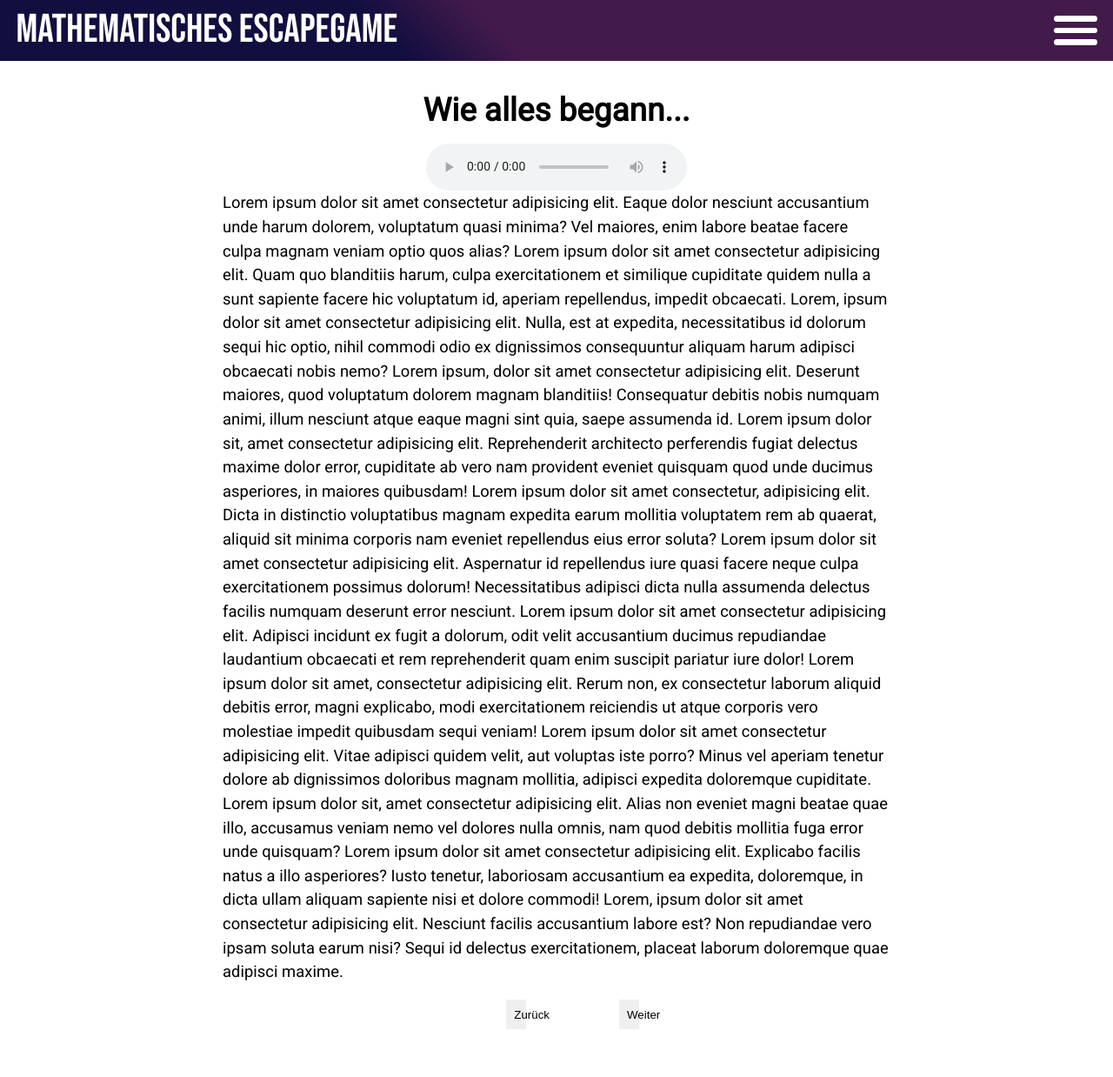
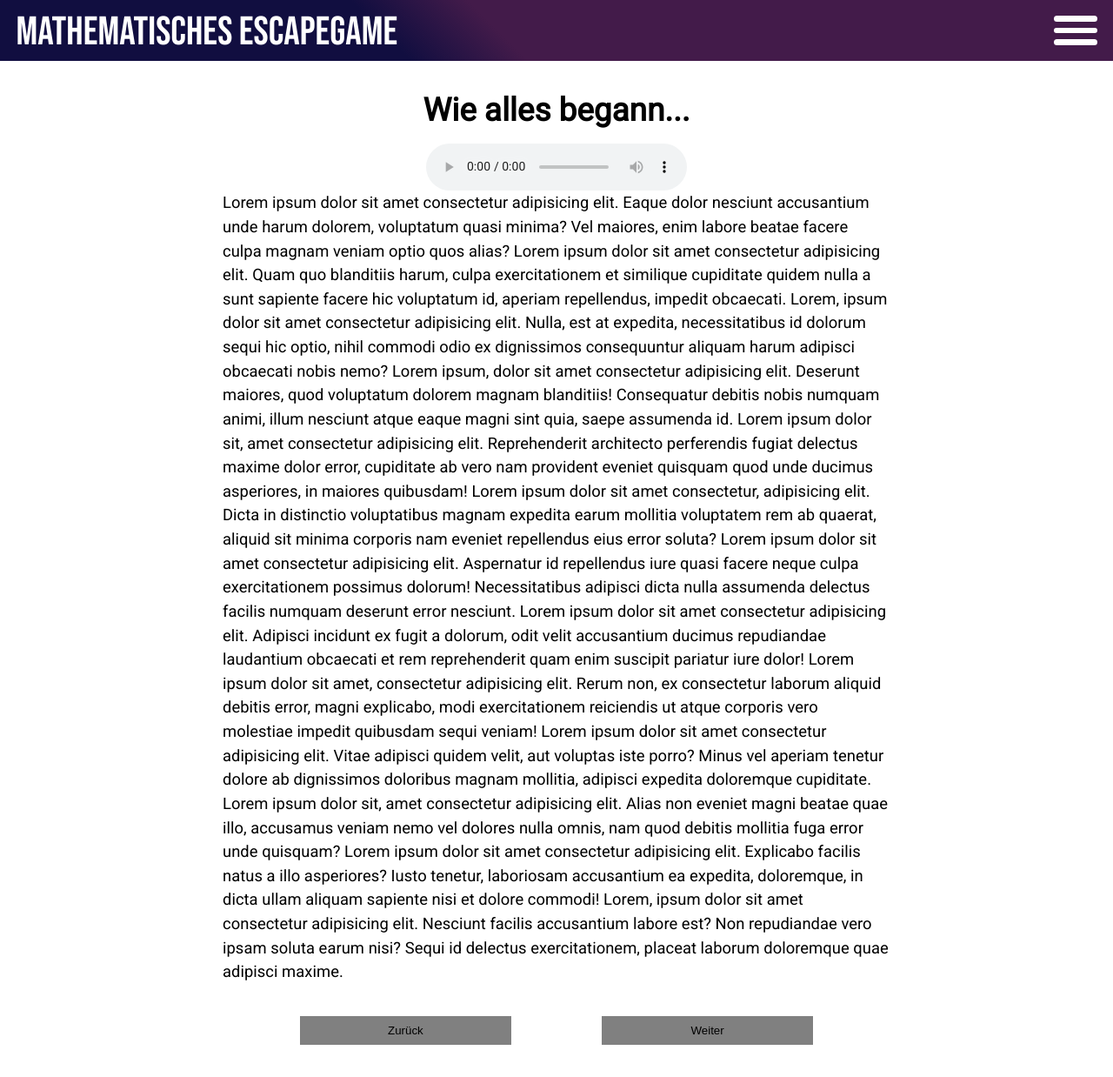
Before and after one commit to seballstiay/Escapegame-Mathe, an Angular app: page /storyteil1 in a window 1280 px wide. Shown: the whole page at 87% size. Before the commit the page ends 1201 px from the top, so only its background shows below. Built offline with nearby package versions, Linux system fonts and the light colour scheme.

Commit message:
zurück buttons

```diff
--- a/src/app/Aufgaben/aufgabe1/aufgabe1.component.html
+++ b/src/app/Aufgaben/aufgabe1/aufgabe1.component.html
@@ -30,3 +30,4 @@
     </p>
   </div>
 </div>
+<app-navigation-aufgaben [showNextButton]="false"></app-navigation-aufgaben>
--- a/src/app/_Story/teil1/teil1.component.html
+++ b/src/app/_Story/teil1/teil1.component.html
@@ -44,5 +44,7 @@
     repudiandae vero ipsam soluta earum nisi? Sequi id delectus exercitationem,
     placeat laborum doloremque quae adipisci maxime.
   </div>
-  <app-navigation-aufgaben></app-navigation-aufgaben>
+  <div class="navigation-wrapper">
+    <app-navigation-aufgaben [showNextButton]="true"></app-navigation-aufgaben>
+  </div>
 </div>
--- a/src/app/_Story/teil1/teil1.component.scss
+++ b/src/app/_Story/teil1/teil1.component.scss
@@ -13,3 +13,7 @@ audio {
     padding: 0.5rem;
   }
 }
+
+.navigation-wrapper {
+  width: 100%;
+}
--- a/src/app/header/header.component.scss
+++ b/src/app/header/header.component.scss
@@ -18,9 +18,12 @@
 
   h2 {
     font-size: 2.5rem;
+    height: 100%;
     font-family: 'Bebas Neue', cursive;
     font-weight: lighter;
     color: white;
+    margin: 0% 0%;
+    padding-top: 0.3rem;
   }
 }
 
--- a/src/app/navigation-aufgaben/navigation-aufgaben.component.html
+++ b/src/app/navigation-aufgaben/navigation-aufgaben.component.html
@@ -1,4 +1,4 @@
 <div class="navigation">
   <button (click)="back()">Zurück</button>
-  <button (click)="weiter()">Weiter</button>
+  <button *ngIf="showNextButton" (click)="weiter()">Weiter</button>
 </div>
--- a/src/app/navigation-aufgaben/navigation-aufgaben.component.scss
+++ b/src/app/navigation-aufgaben/navigation-aufgaben.component.scss
@@ -1,11 +1,11 @@
 .navigation {
   display: flex;
-  justify-content: space-between;
-  width: 100%;
-  margin: 1rem 1rem;
+  justify-content: space-around;
+  margin: 2rem 2rem;
   button {
-    width: 15%;
+    width: 35%;
     border-style: none;
     padding: 0.5rem;
+    background-color: gray;
   }
 }
--- a/src/app/navigation-aufgaben/navigation-aufgaben.component.ts
+++ b/src/app/navigation-aufgaben/navigation-aufgaben.component.ts
@@ -1,4 +1,4 @@
-import { Component, OnInit } from '@angular/core';
+import { Component, Input, OnInit } from '@angular/core';
 import { Router, RouterLink } from '@angular/router';
 import { Location } from '@angular/common';
 
@@ -8,6 +8,9 @@ import { Location } from '@angular/common';
   styleUrls: ['./navigation-aufgaben.component.scss']
 })
 export class NavigationAufgabenComponent implements OnInit {
+  @Input()
+  showNextButton = true;
+
   constructor(private router: Router, private location: Location) {}
 
   ngOnInit(): void {}
```
Also changed, not shown: src/assets/Beispiel.jpg (added).
